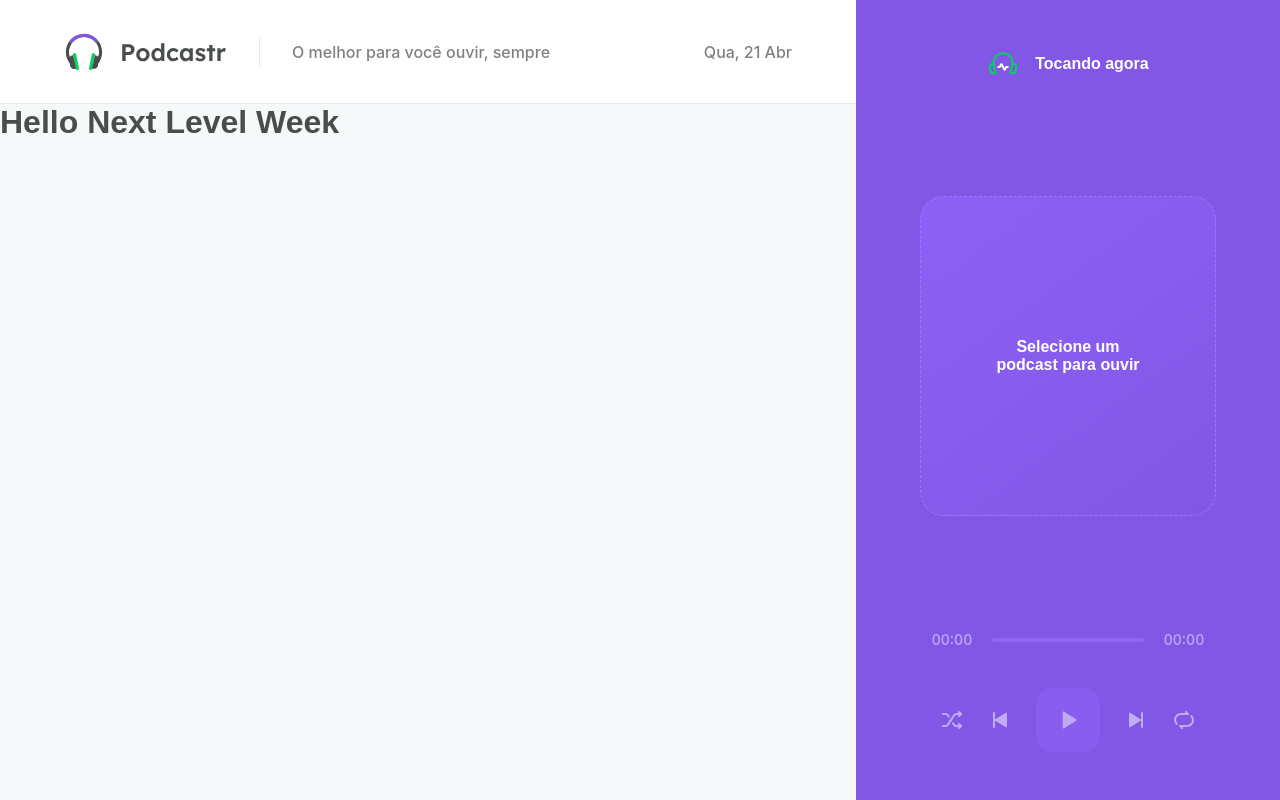
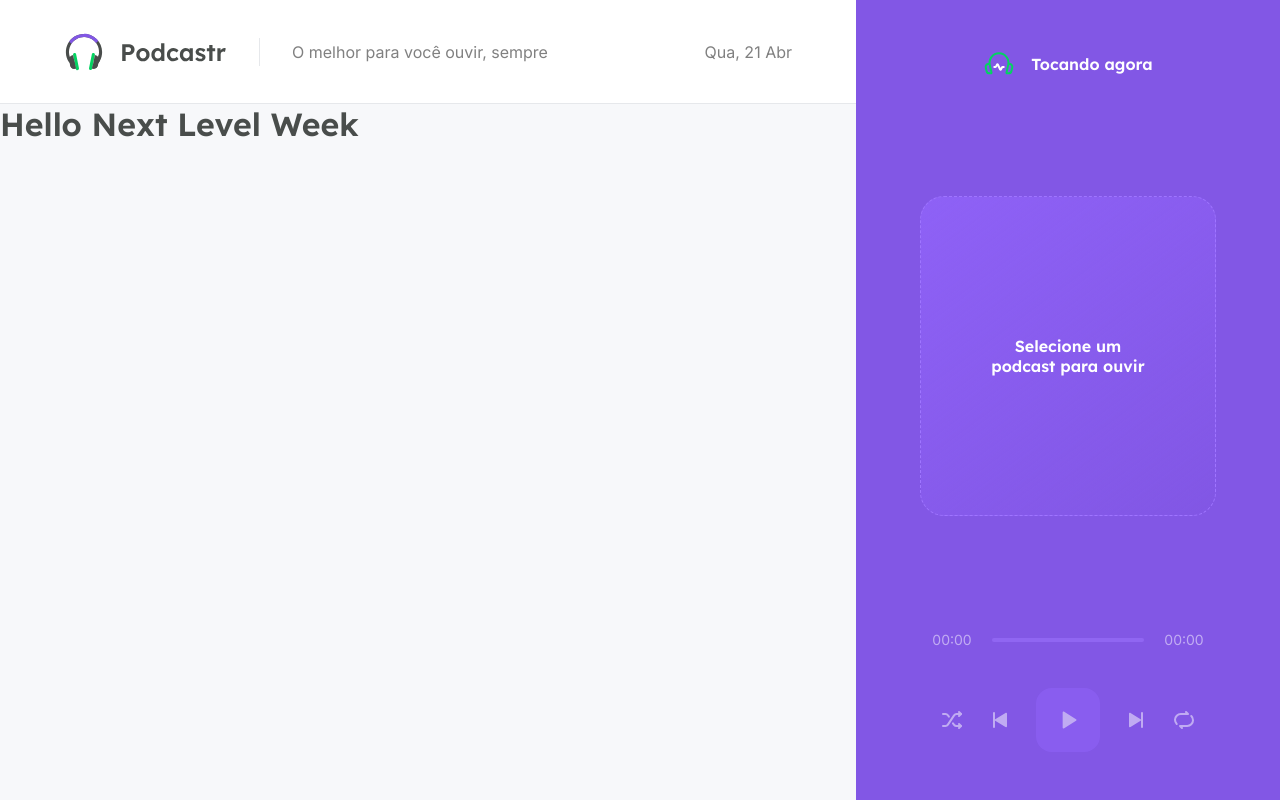
Before and after one commit to victorbadaro/podcastr, a Next.js app: page / in a window 1280 px wide. Built offline with nearby package versions, Linux system fonts and the light colour scheme; data requests are answered from the project's data file.

Commit message:
feat: add Next document

```diff
--- /dev/null
+++ b/src/pages/_document.tsx
@@ -0,0 +1,18 @@
+import Document, { Html, Head, Main, NextScript } from 'next/document';
+
+export default class MyDocument extends Document {
+    render() {
+        return (
+            <Html>
+                <Head>
+                    <link rel="preconnect" href="https://fonts.gstatic.com"/>
+                    <link href="https://fonts.googleapis.com/css2?family=Inter&family=Lexend:wght@500;600&display=swap" rel="stylesheet"/>
+                </Head>
+                <body>
+                    <Main />
+                    <NextScript />
+                </body>
+            </Html>
+        );
+    }
+}
```
